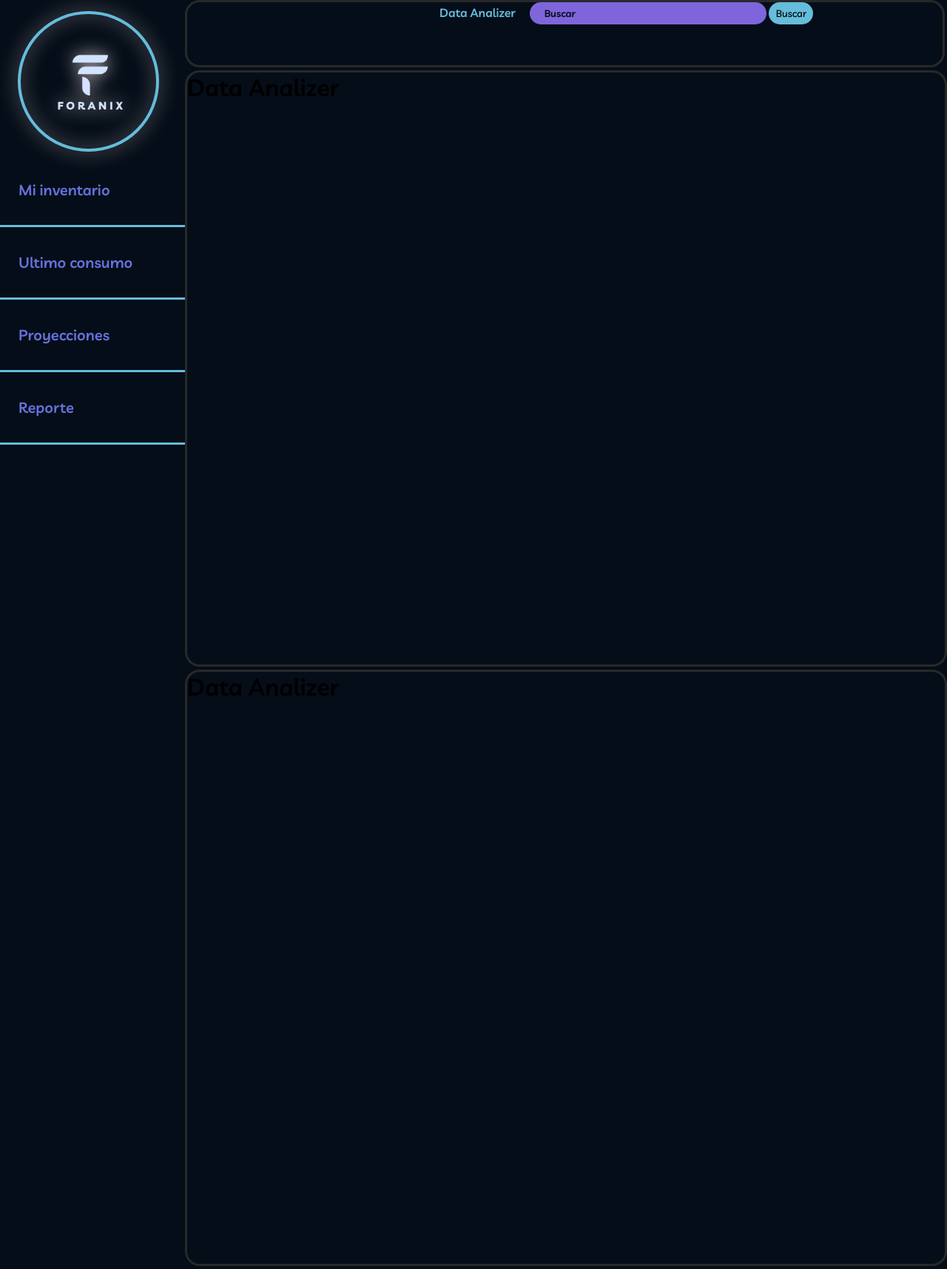
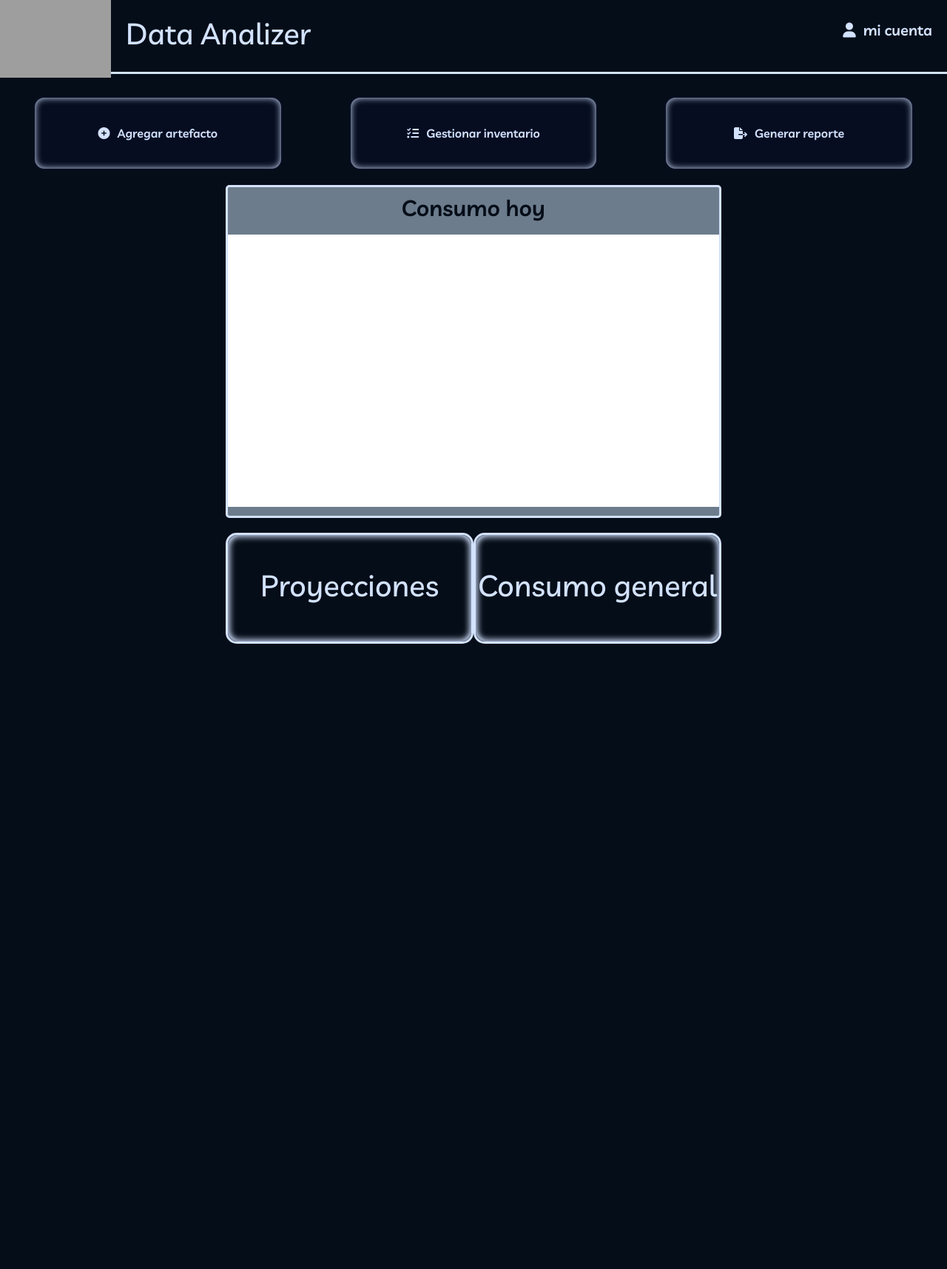
Before and after one commit to SantiagoTamayo2002/energy_page, a Django app: page /paginaUsuario/ in a window 1280 px wide. Shown: the whole page at 74% size. After the commit the page ends 870 px from the top, so only its background shows below. Run offline with Django 4.2, Linux system fonts and the light colour scheme; some libraries are stand-ins or nearby versions; grey boxes are pictures that could not be loaded.

Commit message:
change interface

```diff
--- a/PIS/energy/static/energy/css/estilo_inicio.css
+++ b/PIS/energy/static/energy/css/estilo_inicio.css
@@ -5,14 +5,14 @@
 }
 
 body{
-    background-color: #050d18;
+    background-color: #00caf8;
 }
 
 .contenedor{
     position: relative;
     width: 100%;
     height: 100vh;
-    background-color: #050d18;
+    background-color: #00caf8;
 
 }
 
--- /dev/null
+++ b/PIS/energy/static/energy/css/pagina-USER.CSS
@@ -0,0 +1,204 @@
+*{
+    margin: 0;
+    padding: 0;
+    box-sizing: border-box;
+    font-family: 'Livvic', sans-serif;
+}
+
+body{
+    background-color:  #050d18;
+}
+
+.header{
+    display: flex;
+    justify-content: space-between;
+    align-items: center;
+    color: #e0daf7;
+    width: 100%;
+    height: 100px;
+    border-bottom: 3px solid #d3e2ff;
+}
+
+.presentation{
+    display: flex;
+    align-items: center;
+    justify-content: space-between;
+}
+
+.presentation img{
+    display: flex;
+    height: 100%;
+    width: 150px;
+    margin-right: 20px;
+}
+
+.presentation .description h1{
+    display: inline-block;
+    color: #d3e2ff;
+}
+
+.nav ul li{
+    display: inline-block;
+    margin-right: 20px;
+}
+
+.nav ul li :hover{
+    color: #1f5fdf;
+    transition: 0.2s;
+}
+
+.nav ul li a{
+    text-decoration: none;
+    color: #d3e2ff;
+    font-size: 20px;
+    font-weight: 600;
+}
+
+.nav ul li a i{
+    margin-right: 10px;
+}
+
+.information{
+    margin-top: 20px;
+    display: flex;
+    justify-content: space-between;
+    width: 100%;
+}
+
+.information div{
+    display: flex;
+    border: 2px solid #fafafa01;
+    padding: 10px;
+    width: 100%;
+    height: 100px;
+    text-align: center;
+    color: #d3e2ff;
+    font-weight: 600;
+    margin: 10px 45px;
+    margin-bottom: 20px;
+    border-radius: 15px;
+    align-items: center;
+    justify-content: center;
+    background-color: #060d21;
+    box-shadow: inset 0px 0px 10px 0 #d3e2ff;
+}
+
+.information div a{
+    text-decoration: none;
+    color: #d3e2ff;
+}
+
+.information div i{
+    margin-right: 10px;
+}
+
+.information div a:hover{
+    color: #1f5fdf;
+    font-size: 18px;
+    transition: 0.2s;
+}
+
+.container{
+    height: 900px;
+    justify-content: center;
+}
+
+.consumo_hoy{
+    display: block;
+    width: 60%;
+    text-align: center;
+    margin-top: 10px;
+    background-color: #6c7c8c;
+    color: #050d18;
+    height: 450px;
+    margin: 0 auto;
+    border: 3px solid #d3e2ff;
+    border-radius: 5px;
+    contain: content;
+}
+
+.graficaProyeccion {
+    contain: content;
+    display: flex;
+    flex-direction: column;
+    justify-content: center;
+    align-items: center;
+    width: auto; /*  ancho de la pantalla */
+    height: 46vh; /* Altura ajustada automáticamente */
+    min-height: 350px;
+    background: #fff;
+}
+
+.consumo_hoy .titulo_grafica{
+    width: 100%;
+    height: 100%;
+}
+
+.consumo_hoy .titulo_grafica h2{
+    font-weight: 600;
+    font-size: 30px;
+    color: #050d18;
+    padding: 10px 0 ;
+}
+
+.consumo_hoy .titulo_grafica img{
+    width: 100%;
+    height: 100%;
+}
+.secondaries{
+    display: flex;
+    width: 60%;
+    margin: 20px auto;
+    justify-content: space-between;
+}
+
+.secondaries div{
+    display: flex;
+    border-radius: 15px;
+    width: 350px;
+    height: 150px;
+    color: #d3e2ff;
+    align-items: center;
+    justify-content: center;
+    font-family: Georgia, 'Times New Roman', Times, serif;
+    font-weight: 600;
+    box-shadow: inset 0px 0px 10px 0 #d3e2ff;
+}
+
+.secondaries div:hover{
+    color: #1f5fdf;
+    font-size: 18px;
+    transition: 0.2s;
+    background-image: url(../img/logo_casa.jpeg);
+    background-size: auto;
+}
+
+.proyecciones{
+    border: 3px solid #d3e2ff;
+    color: #050d18;
+    text-align: center;
+    background-size: cover;
+}
+
+.proyecciones .glass_effect{
+    width: 100%;
+    height: 100%;
+    backdrop-filter: blur(2.5px);
+    color: #d3e2ff;
+    font-weight: 600;
+}
+
+.consumo_general{
+    border: 3px solid #d3e2ff;
+    color: #d3e2ff;
+    text-align: center;
+    background-size: cover;
+}
+
+.consumo_general .glass_effect{
+    width: 100%;
+    height: 100%;
+    backdrop-filter: blur(2.5px);
+    color: #d3e2ff;
+    font-weight: 600;
+}
--- a/PIS/energy/templates/energy/home/paginaUsuario.html
+++ b/PIS/energy/templates/energy/home/paginaUsuario.html
@@ -4,45 +4,72 @@
     {% load static %}
     <meta charset="UTF-8">
     <meta name="viewport" content="width=device-width, initial-scale=1.0">
-    <link rel="stylesheet" href="{% static 'energy/css/estilo_inicio.css'%}">
     <link rel="preconnect" href="https://fonts.googleapis.com">
-<link rel="preconnect" href="https://fonts.gstatic.com" crossorigin>
-<link href="https://fonts.googleapis.com/css2?family=Livvic:wght@500;600&family=Roboto:ital,wght@0,700;1,900&display=swap" rel="stylesheet">
+    <link rel="preconnect" href="https://fonts.gstatic.com" crossorigin>
+    <link href="https://fonts.googleapis.com/css2?family=Livvic:wght@500;600&family=Roboto:ital,wght@0,700;1,900&display=swap" rel="stylesheet">
+    <link href="https://cdn.jsdelivr.net/npm/bootstrap@5.3.2/dist/css/bootstrap.min.css" rel="stylesheet">
+    <link rel="stylesheet" href="{% static 'energy/css/pagina-USER.css'%}">
+    <script src="https://kit.fontawesome.com/420cfce002.js" crossorigin="anonymous"></script>
     <title>inicio</title>
 </head>
 <body>
-    <div class="contenedor">
-        <div class="slidevar">
-            <img src="{% static 'energy/img/Foranix_SinFondo.png' %}" alt="">
-            <ul>
-                <li><a href="{% url 'inventario' %}">Mi inventario</a></li>
-                <li><a href="nosotros.html">Ultimo consumo</a></li>
-                <li><a href="{% url 'proyecciones' %}">Proyecciones</a></li>
-                <li><a href="contacto.html">Reporte</a></li>
-            </ul>
-        </div>
-        <div class="navigation">
-            <div class="buscador">
-                <p>Data Analizer</p>
-                <input type="text" placeholder="Buscar">
-                <button type="submit">Buscar</button>
-            </div>
-            <div class="lista">
-                <ul>
-                    <li><a href="inicio.html">Consumo</a></li>
-                    <li><a href="nosotros.html">calcular</a></li>
-                    <li><a href="servicios.html">Servicios</a></li>
-                    <li><a href="contacto.html">Mi cuenta</a></li>
-                </ul>
+    <div class="header">
+        <div class="logo">
+            <div class="presentation">
+                <img src="#" alt="">
+                <div class="description">
+                    <h1>Data Analizer</h1>
+                </div>
+
             </div>
 
         </div>
-        <div class="tarjeta">
-            <h1>Data Analizer</h1>
-        </div>
-        <div class="tarjeta">
-            <h1>Data Analizer</h1>
+        <div class="nav">
+            <ul>
+                <li><a href="about.php"><i class="fa-solid fa-user" style="color: #d3e2ff;"></i>mi cuenta</a></li>
+            </ul>
         </div>
     </div>
+    <div class="information">
+        <div>
+            <a href="{% url 'artefacto' %}"><i class="fa-solid fa-circle-plus" style="color: #d3e2ff;"></i>Agregar artefacto</a>
+        </div>
+        <div>
+            <a href="{% url 'inventario' %}"><i class="fa-solid fa-list-check" style="color: #d3e2ff;"></i>Gestionar inventario</a>
+        </div>
+        <div>
+            <a href="{% url 'informe' %}"><i class="fa-solid fa-file-export" style="color: #d2e2ff;"></i>Generar reporte</a>
+        </div>
+    </div>
+    <div class="container">
+        <div class="consumo_hoy">
+            <div class="titulo_grafica">
+                <h2>Consumo hoy</h2>
+                <div >
+                    <div id="graficoConsumoActual" class="graficaProyeccion"></div>
+                </div>
+            </div>
+        </div>
+        <div class="secondaries">
+            <div class="proyecciones">
+                <div class="glass_effect">
+                    <h1>
+                        Proyecciones
+                    </h1>
+                </div>
+            </div>
+            <div class="consumo_general">
+                <div class="glass_effect">
+                    <h1>
+                        Consumo general
+                    </h1>
+                </div>
+            </div>
+        </div>
+    </div>
+    <!-- Apache ECharts -->
+    <script src="https://cdnjs.cloudflare.com/ajax/libs/echarts/5.4.3/echarts.min.js"></script>
+    <!-- Tu archivo de script para las gráficas -->
+    <script src="{% static 'energy/js/grafica.js' %}"></script>
 </body>
 </html>
```
Also changed, not shown: PIS/energy/static/energy/css/apoyo.css (added, +157 -0 lines), PIS/db.sqlite3.
